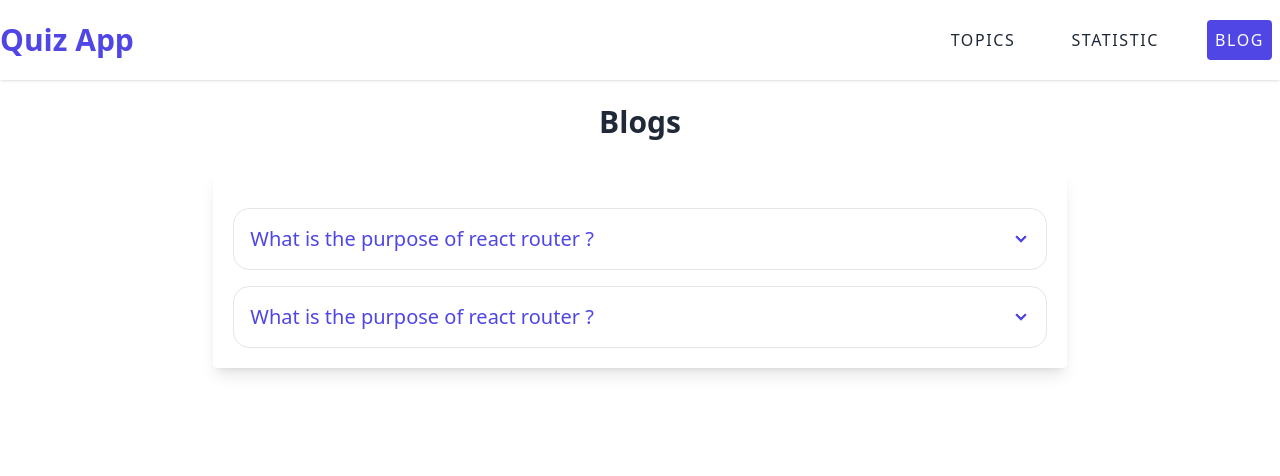
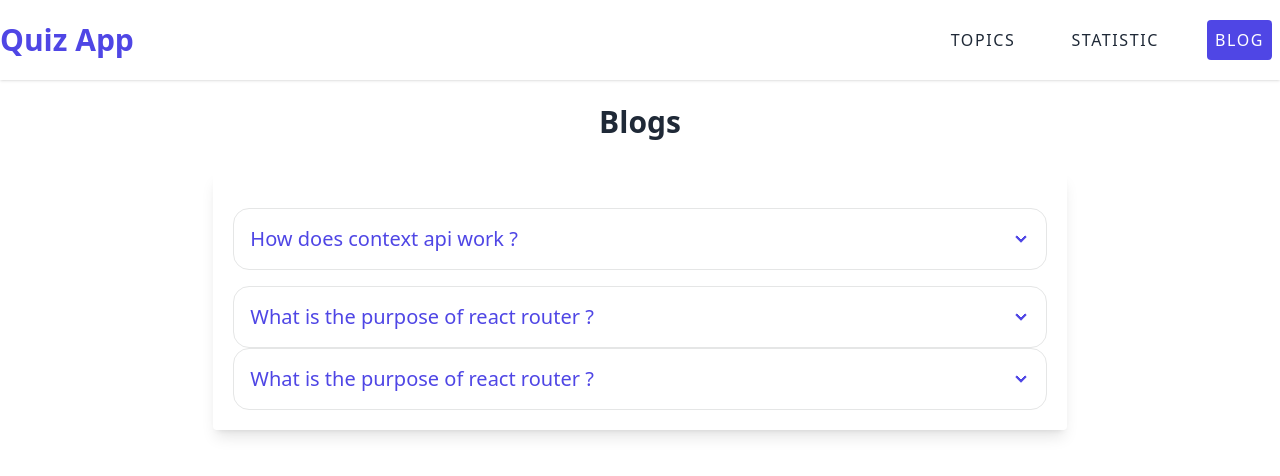
Before and after one commit to mukutdev/quiz-app, a React (Vite) app: page /blog in a window 1280 px wide. Shown: the top 476 px of the page. Built offline with nearby package versions, Linux system fonts and the light colour scheme.

Commit message:
blog-ques-added

```diff
--- a/src/components/Blog/Blog.jsx
+++ b/src/components/Blog/Blog.jsx
@@ -8,6 +8,19 @@ const Blog = () => {
         <div
           tabIndex={0}
           className="collapse collapse-arrow border border-base-300 bg-base-100 rounded-box my-4"
+        >
+              <input type="checkbox" />
+
+          <div className="collapse-title text-xl font-medium text-indigo-600">
+           How does context api work ?
+          </div>
+          <div className="collapse-content">
+            <p className="font-medium">The React Context API is a way for a React app to effectively produce global variables that can be passed around. This is the alternative to "prop drilling" or moving props from grandparent to child to parent, and so on. Context is also touted as an easier, lighter approach to state management using Redux.</p>
+          </div>
+        </div>
+        <div
+          tabIndex={0}
+          className="collapse collapse-arrow border border-base-300 bg-base-100 rounded-box"
         >
               <input type="checkbox" />
 
```
